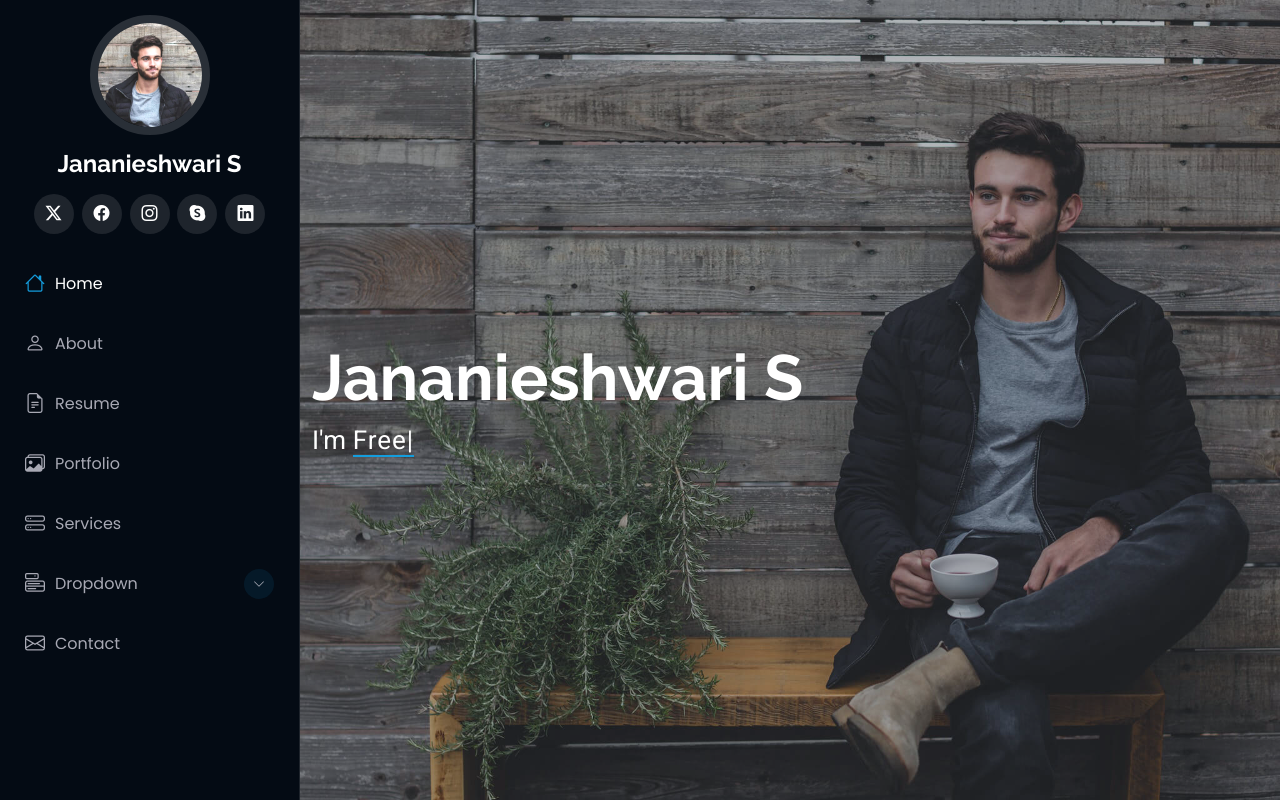
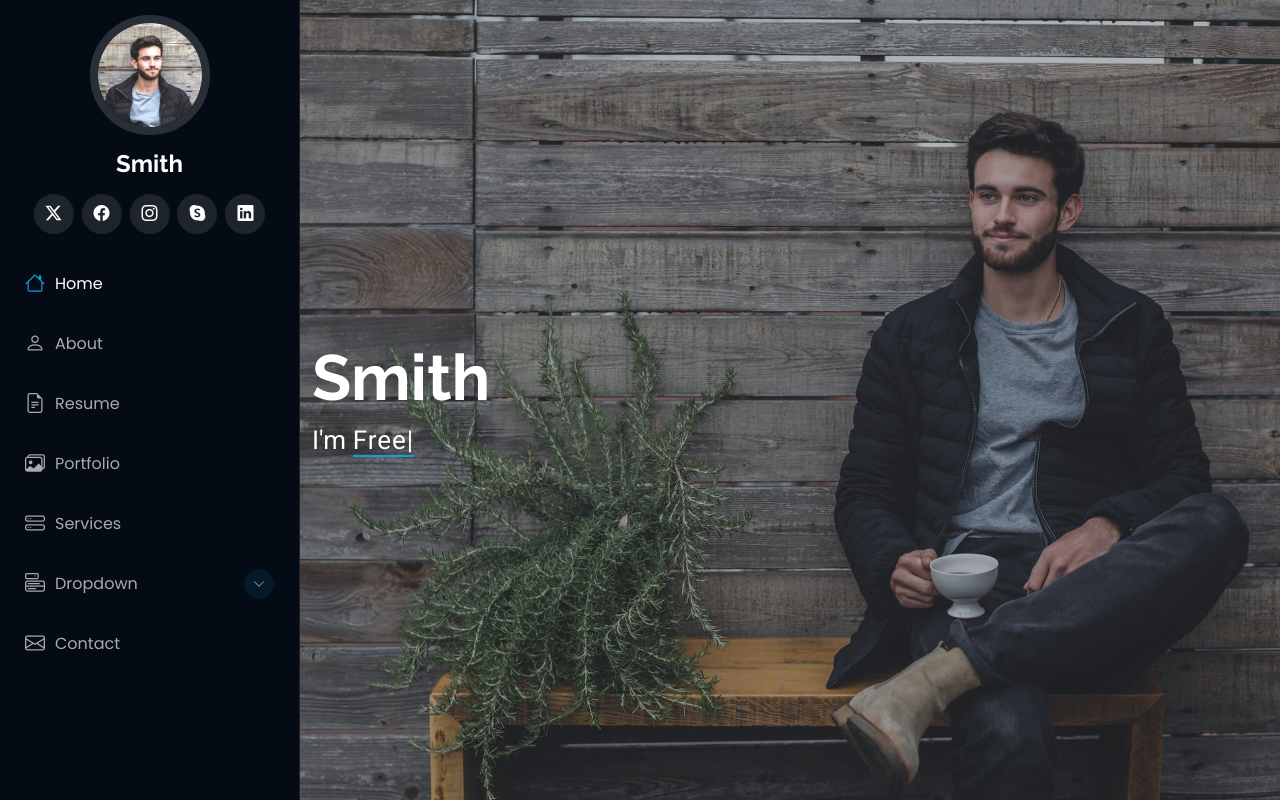
Before and after one commit to Janani-sen/portfolio-website-CIC-example, a plain HTML site: page index.html in a window 1280 px wide. Shown: the top 802 px of the page. Drawn offline with Linux system fonts and the light colour scheme.

Commit message:
Update index.html

```diff
--- a/index.html
+++ b/index.html
@@ -48,7 +48,7 @@
     <a href="index.html" class="logo d-flex align-items-center justify-content-center">
       <!-- Uncomment the line below if you also wish to use an image logo -->
       <!-- <img src="assets/img/logo.png" alt=""> -->
-      <h1 class="sitename">Jananieshwari S</h1>
+      <h1 class="sitename">Smith</h1>
     </a>
 
     <div class="social-links text-center">
@@ -97,7 +97,7 @@
       <img src="assets/img/hero-bg.jpg" alt="" data-aos="fade-in" class="">
 
       <div class="container" data-aos="fade-up" data-aos-delay="100">
-        <h2>Jananieshwari S</h2>
+        <h2>Smith</h2>
         <p>I'm <span class="typed" data-typed-items="Designer, Developer, Freelancer, Photographer">Designer</span><span class="typed-cursor typed-cursor--blink" aria-hidden="true"></span><span class="typed-cursor typed-cursor--blink" aria-hidden="true"></span></p>
       </div>
 
```
